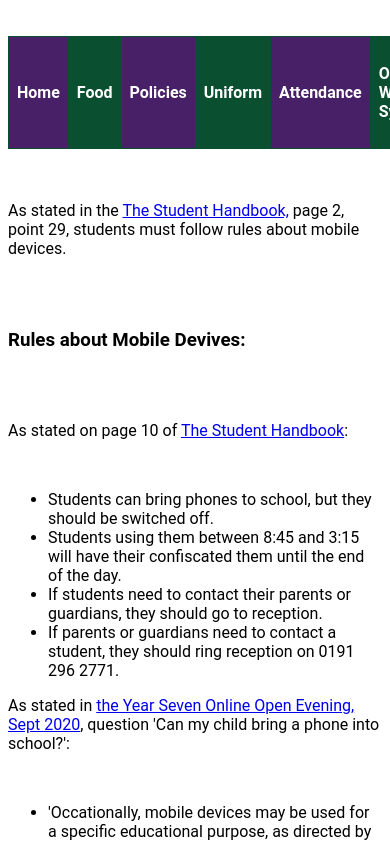
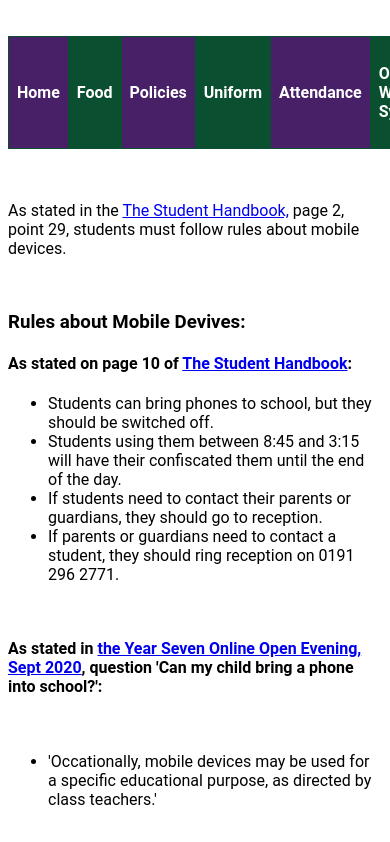
Before and after one commit to rubenparnell/mardenrules, a plain HTML site: page mobiledevices.html in a window 390 px wide. Shown: the part 259-1101 px from the top of the page. Drawn offline with Linux system fonts and the light colour scheme.

Commit message:
Create mobiledevices.html

```diff
--- a/mobiledevices.html
+++ b/mobiledevices.html
@@ -121,15 +121,11 @@
 			As stated in the <a href="http://s3-eu-west-1.amazonaws.com/smartfile/ac964574086e5480e4c7c68968bc1ec0/uploads/2020/06/19094921/Student-Planner-final-draft.pdf">The Student Handbook,</a> page 2, point 29, students must follow rules about mobile devices.
 			</p>
 			<br>
-			<br>
+
 			<h3>Rules about Mobile Devives:</h3>
-
-			<br>
-			<br>
-			<p>
+			<h4>
 			As stated on page 10 of <a href="http://s3-eu-west-1.amazonaws.com/smartfile/ac964574086e5480e4c7c68968bc1ec0/uploads/2020/06/19094921/Student-Planner-final-draft.pdf">The Student Handbook</a>:
-			</p>
-			<br>
+			</h4>
 
 			<ul>
 			<li>Students can bring phones to school, but they should be switched off.</li>
@@ -137,16 +133,16 @@
 			<li>If students need to contact their parents or guardians, they should go to reception.</li>
 			<li>If parents or guardians need to contact a student, they should ring reception on 0191 296 2771.</li>
 			</ul>
-			<p>
+			<br>
+			<h4>
 			As stated in <a href="https://cdn.realsmart.co.uk/ac964574086e5480e4c7c68968bc1ec0/uploads/2020/09/23104444/Parents-and-Carers-FAQ-Online-Open-Evening-Sept-2020-1.pdf">the Year Seven Online Open Evening, Sept 2020</a>, question 'Can my child bring a phone into school?':
-			</p>
+			</h4>
 			<br>
 			<ul>
 			<li>'Occationally, mobile devices may be used for a specific educational purpose, as directed by class teachers.'</li>
 			</ul>
 			<br>
 			<h3>Online Saftey:</h3>
-			<br>
 			<p>
 			Students using social media should ensure that they are the correct age to be using the service.
 			<br>
```
